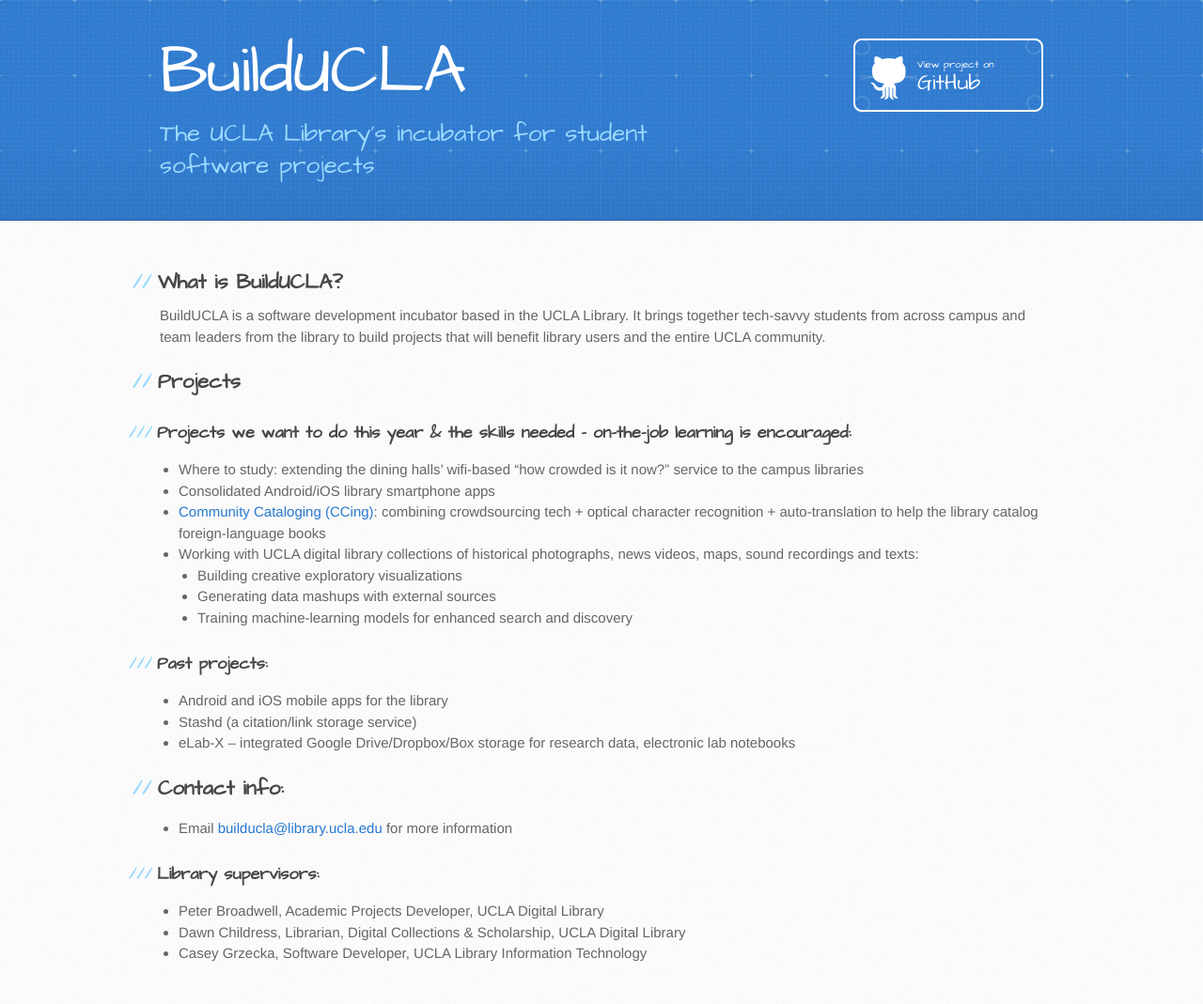
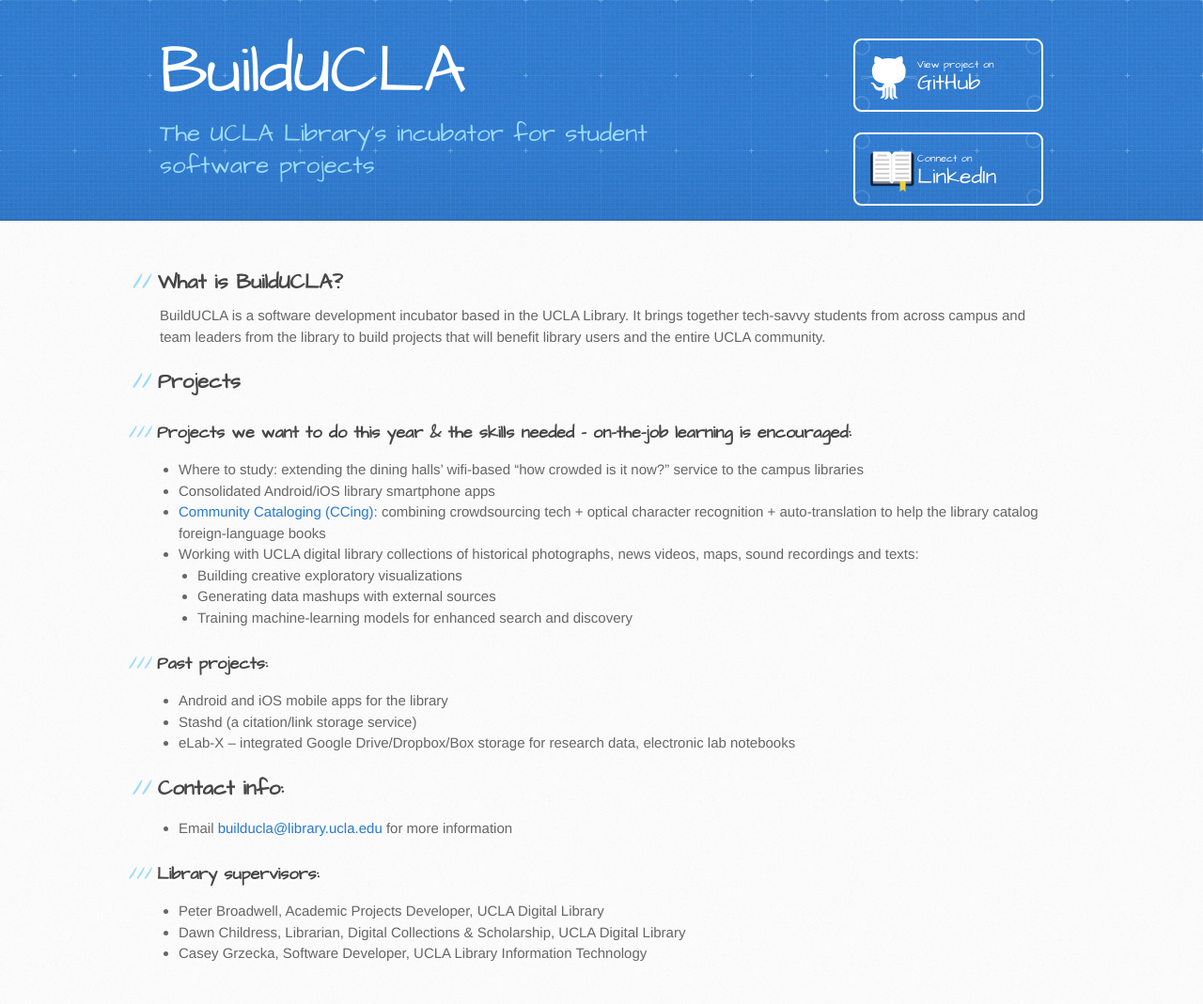
Before and after one commit to UCLALibrary/BuildUCLA, a Jekyll site: the page built from docs/index.md, in a window 1280 px wide. Shown: the whole page at 94% size. Built offline with Jekyll 4.4.1, drawn with Linux system fonts in a browser that asks for light colours.

Commit message:
Designed a LinkedIn Button for buildUCLA.

```diff
--- a/docs/_layouts/default.html
+++ b/docs/_layouts/default.html
@@ -22,9 +22,10 @@
           <h1>{{ site.title | default: site.github.repository_name }}</h1>
         </a>
         <h2>{{ site.description | default: site.github.project_tagline }}</h2>
-        {% if site.github.is_project_page %}
+		{% if site.github.is_project_page %}
           <a href="{{ site.github.repository_url }}" class="button"><small>View project on</small> GitHub</a>
-        {% endif %}
+		  <a href="https://www.linkedin.com/company/builducla/" class="linkbutton"><small>Connect on</small> LinkedIn</a>
+		{% endif %}
         {% if site.github.is_user_page %}
           <a href="{{ site.github.repository_url }}" class="button"><small>Follow me on</small> GitHub</a>
         {% endif %}
--- a/docs/_sass/jekyll-theme-architect.scss
+++ b/docs/_sass/jekyll-theme-architect.scss
@@ -105,6 +105,28 @@ a.button small {
   display: block;
   font-size: 11px;
 }
+
+a.linkbutton{
+  position: absolute;
+  background: transparent url(../images/LinkedButton.png) 0 0 no-repeat;
+  bottom: 0;
+  top: 100px;
+  right: 0;
+  width: 134px;
+  height: 58px;
+  padding-top: 22px;
+  padding-left: 68px;
+  font-family: 'Architects Daughter', 'Helvetica Neue', Helvetica, Arial, serif;
+  font-size: 23px;
+  line-height: 1.2;
+  color: #fff;
+}
+
+a.linkbutton small {
+  display: block;
+  font-size: 11px;
+}
+
 header a.button {
   position: absolute;
   top: 0;
@@ -417,9 +439,31 @@ footer a:hover {
     -moz-border-radius: 5px;
     -webkit-border-radius: 5px;
   }
+  header a.linkbutton{
+    position: relative;
+	top: 2px;
+    display: inline-block;
+    width: auto;
+    height: 23px;
+    padding: 0px 10px;
+    margin-top: 30px;
+    font-size: 13px;
+    line-height: 2;
+    color: #2879d0;
+    text-align: center;
+    background-color: #9ddcff;
+    background-image: none;
+    border-radius: 5px;
+    -moz-border-radius: 5px;
+    -webkit-border-radius: 5px;
+  }
   header a.button small {
     display: inline;
     font-size: 13px;
+  }
+  header a.linkbutton small{
+    display: inline;
+	font-size: 13px;
   }
   #main-content,
   aside#sidebar {
```
Also changed, not shown: docs/assets/images/LinkedButton.png (added), 4 other files.
